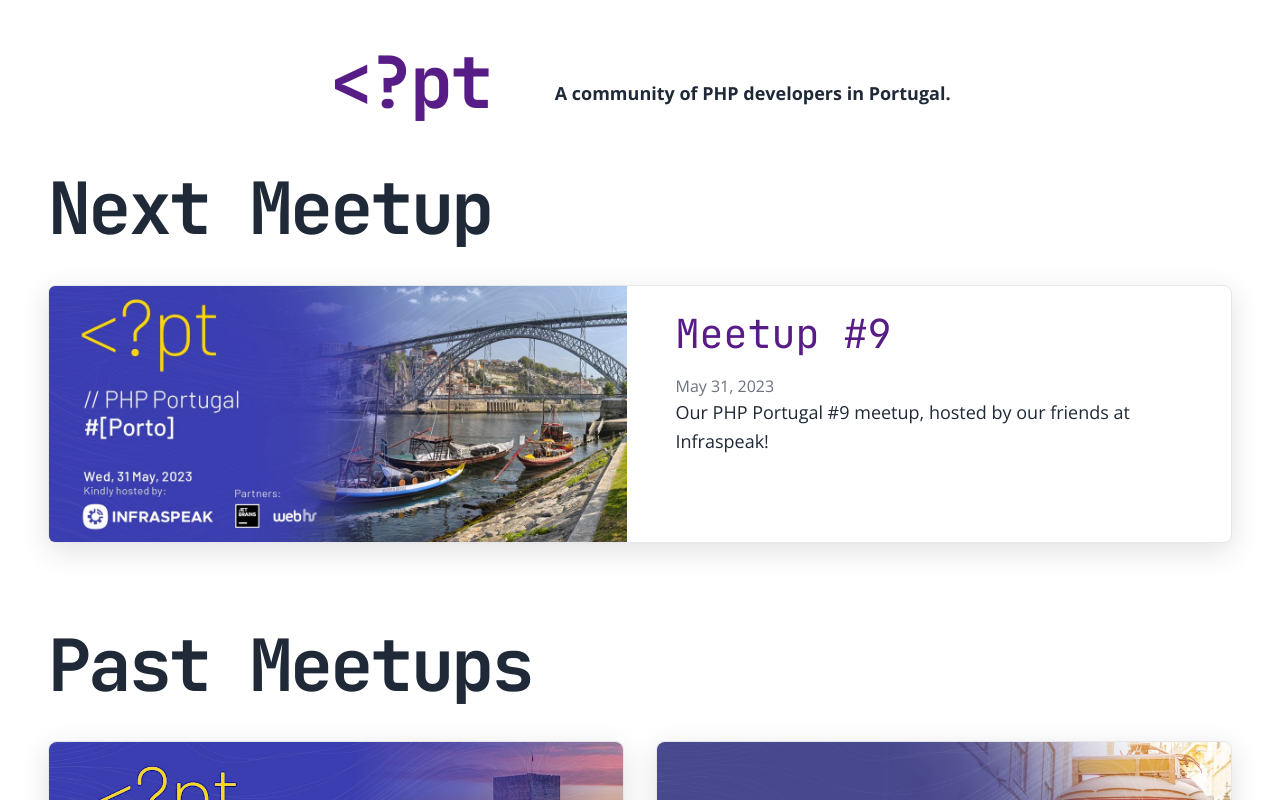
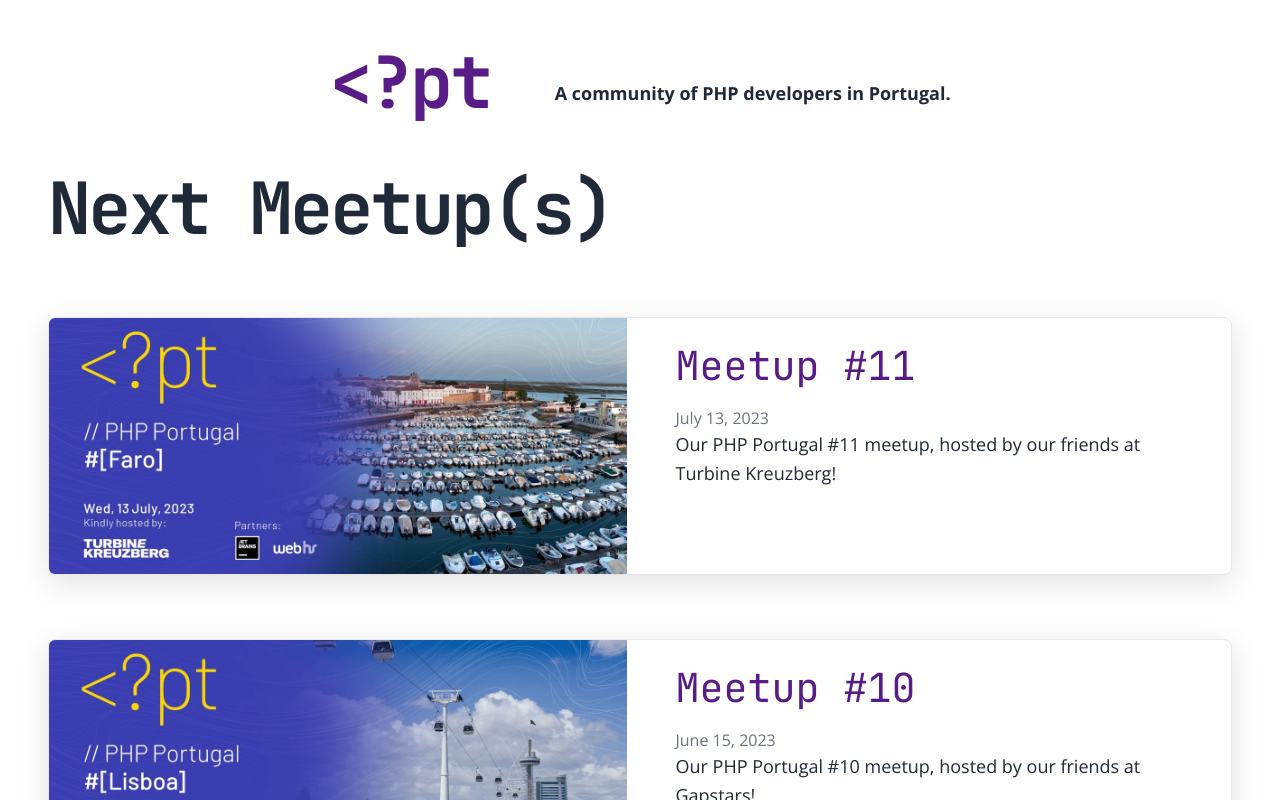
Before and after one commit to php-portugal/meetups, a Next.js app: page / in a window 1280 px wide. Shown: the top 800 px of the page. Built offline with nearby package versions, Linux system fonts and the light colour scheme.

Commit message:
Landping page tweak

```diff
--- a/components/hero-post.tsx
+++ b/components/hero-post.tsx
@@ -48,7 +48,7 @@ const HeroPost = ({
   slug,
 }: HeroPostProps) => {
   return (
-    <section className="bg-white rounded-lg border border-gray-200 shadow-md">
+    <section className="my-16 bg-white rounded-lg border border-gray-200 shadow-md">
       <div className="flex flex-col md:flex-row gap-6">
         <div className="md:basis-1/2 relative w-full h-64">
           <CoverImage
--- a/pages/index.tsx
+++ b/pages/index.tsx
@@ -6,42 +6,46 @@ import Intro from '../components/intro'
 import Layout from '../components/layout'
 import MoreStories from '../components/more-stories'
 import Meetup from '../interfaces/meetup'
-import { getAllMeetups } from '../lib/api'
+import {getAllMeetups} from '../lib/api'
 
 type IndexPageProps = {
   allMeetups: Meetup[]
 }
 
-export default function Index({ allMeetups }: IndexPageProps) {
+export default function Index({allMeetups}: IndexPageProps) {
   const heroPost = allMeetups[0]
+  const nextMeetups = allMeetups.filter((meetup) => {
+    return (Date.now() - Date.parse(meetup.date)) < 0
+  })
   const morePosts = allMeetups.slice(1)
-  return (
-    <>
+  return <>
     <Layout>
       <Head>
         <title>PHP Portugal - The PHP and Web Dev Meetup in Portugal</title>
       </Head>
       <Container>
-          <Intro />
+        <Intro/>
 
         <h2 className="my-8 text-5xl font-serif lg:text-7xl font-bold tracking-tighter leading-tight">
-            Next Meetup
+          Next Meetup(s)
         </h2>
 
-          {heroPost && (
+        {
+          nextMeetups && nextMeetups.map((meetup) => (
             <HeroPost
-              title={heroPost.title}
-              coverImage={heroPost.coverImage}
-              date={heroPost.date}
-              slug={heroPost.slug}
-              excerpt={heroPost.excerpt}
+              title={meetup.title}
+              coverImage={meetup.coverImage}
+              date={meetup.date}
+              slug={meetup.slug}
+              excerpt={meetup.excerpt}
             />
-          )}
-          {morePosts.length > 0 && <MoreStories meetups={morePosts} />}
+          ))
+        }
+
+        {morePosts.length > 0 && <MoreStories meetups={morePosts}/>}
       </Container>
     </Layout>
   </>
-  )
 }
 
 export const getStaticProps = async () => {
@@ -55,6 +59,6 @@ export const getStaticProps = async () => {
   ])
 
   return {
-    props: { allMeetups },
+    props: {allMeetups},
   }
 }
```
Also changed, not shown: _meetups/meetup-10.md (renamed from _meetups_next/meetup-10.md), _meetups/meetup-11.md (renamed from _meetups_next/meetup-11.md). Lines whose indentation alone changed are shown as unchanged.
